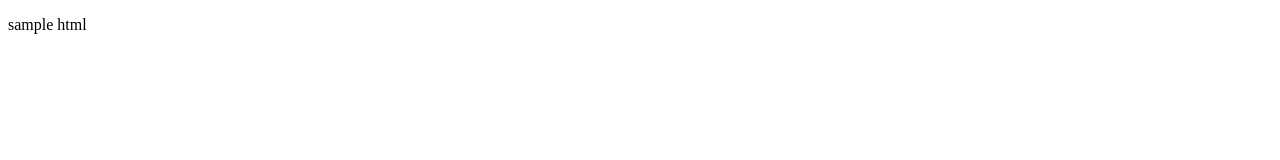
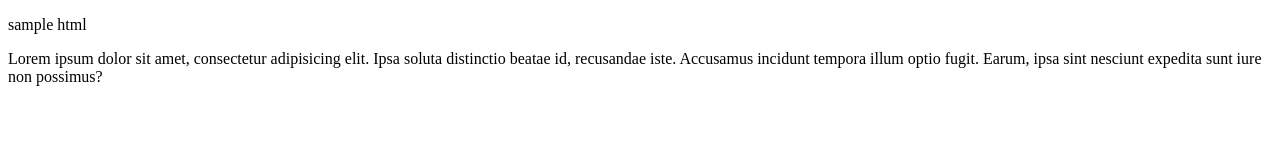
Before and after one commit to jinwu09/testingHTMLCSS, a plain HTML site: page sample/PrivacyPolicy.html in a window 1280 px wide. Drawn offline with Linux system fonts and the light colour scheme.

Commit message:
sep 6 submission hands on activity

```diff
--- a/PrivacyPolicy.html
+++ b/sample/PrivacyPolicy.html
@@ -8,5 +8,8 @@
   </head>
   <body>
     <p>sample html</p>
+    Lorem ipsum dolor sit amet, consectetur adipisicing elit. Ipsa soluta
+    distinctio beatae id, recusandae iste. Accusamus incidunt tempora illum
+    optio fugit. Earum, ipsa sint nesciunt expedita sunt iure non possimus?
   </body>
 </html>
```
Also changed, not shown: index.html (+1 -1 lines).
